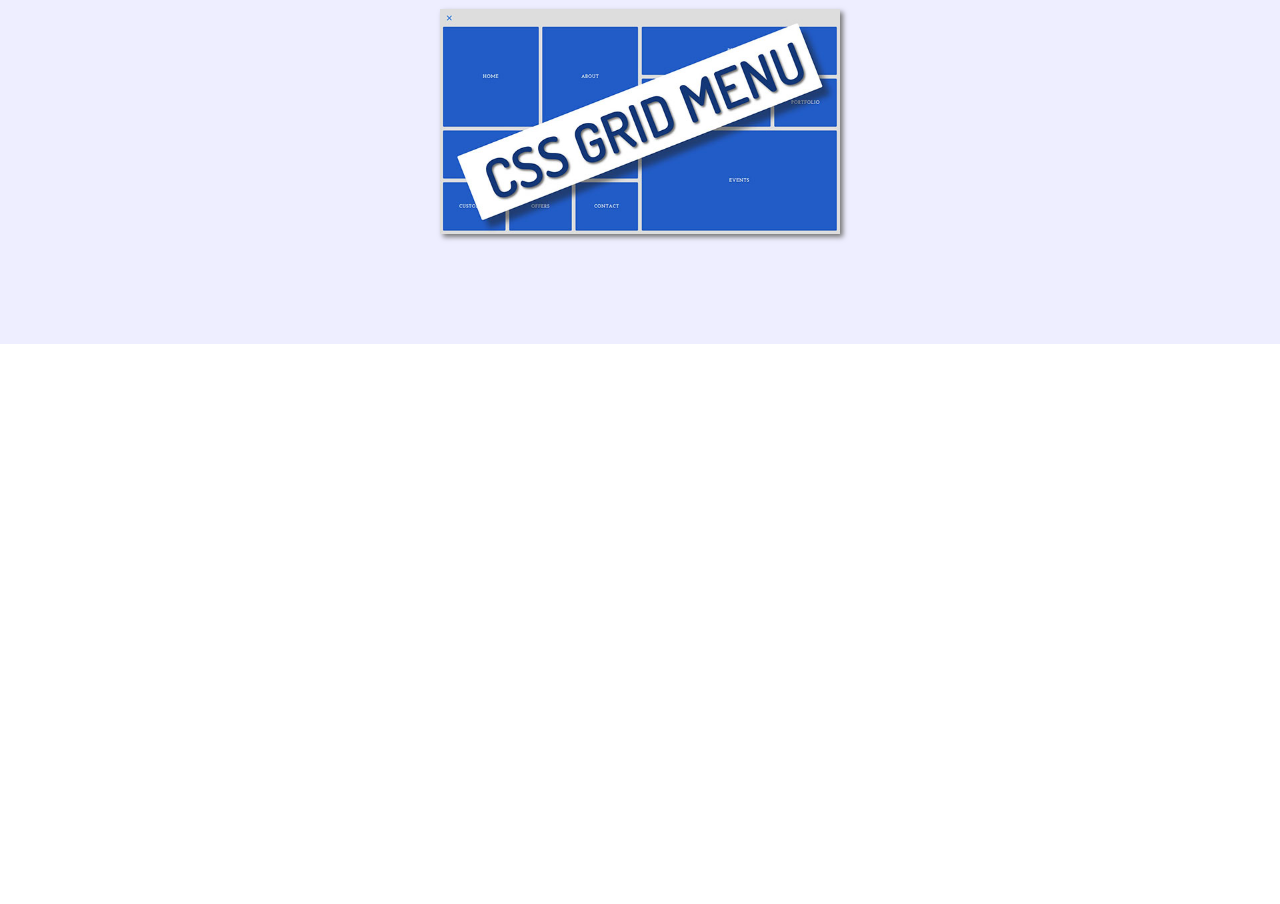
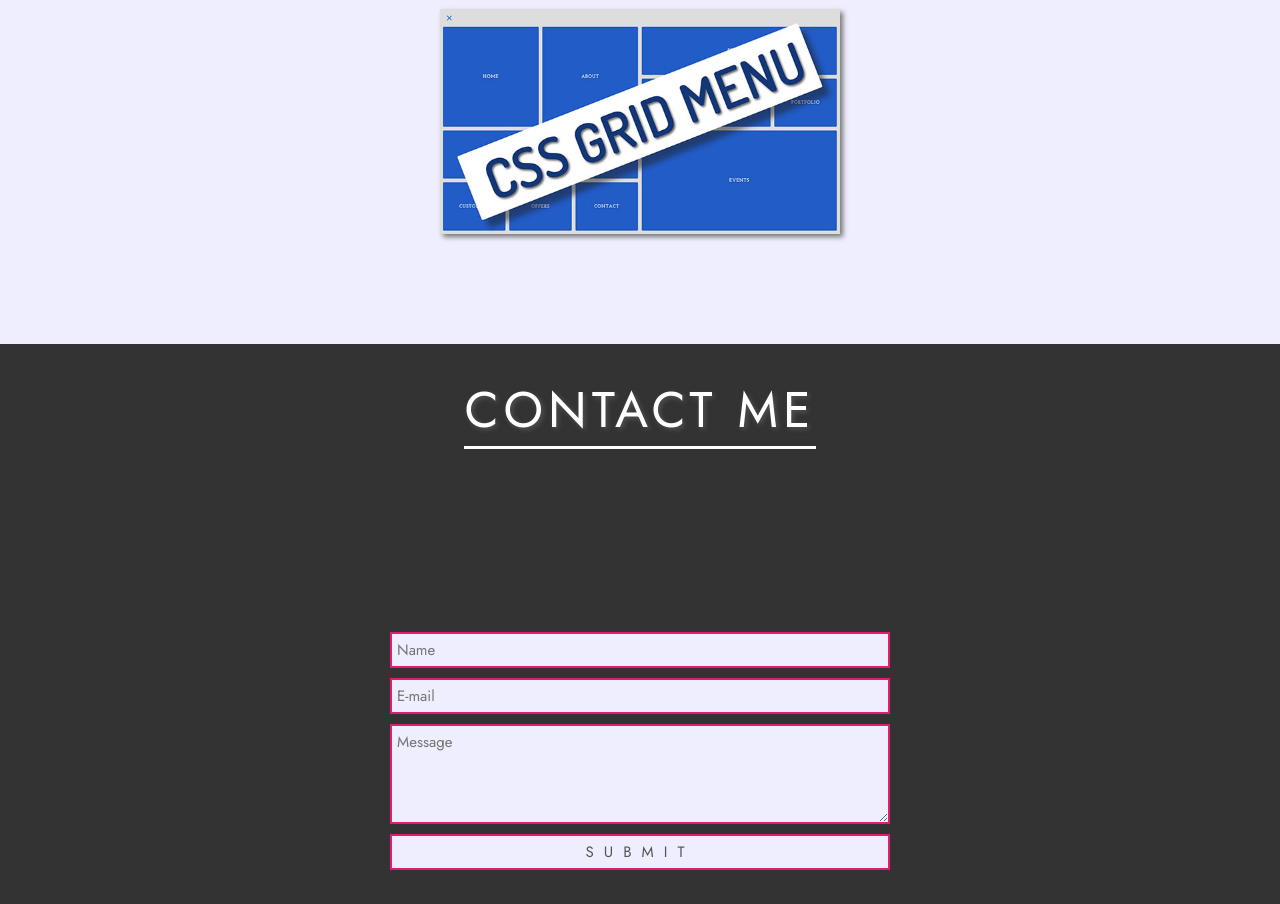
Before and after one commit to Daniel-1017/website-layout, a plain HTML site: page personal-portfolio/index.html in a window 1280 px wide. Shown: the part 3294-4198 px from the top of the page. Before the commit the page ends 3638 px from the top, so only its background shows below. Drawn offline with Linux system fonts and the light colour scheme.

Commit message:
51 Contact Section

```diff
--- a/personal-portfolio/index.html
+++ b/personal-portfolio/index.html
@@ -233,6 +233,18 @@
     </section>
     <!-- End of Section 3 -->
 
+    <!-- Section 4 -->
+    <section class="section-4">
+      <h1 class="section-heading section-4-heading">Contact Me</h1>
+      <form class="contact-form center">
+        <input type="text" placeholder="Name" />
+        <input type="email" placeholder="E-mail" />
+        <textarea placeholder="Message"></textarea>
+        <input type="submit" value="submit" class="contact-form-btn" />
+      </form>
+    </section>
+    <!-- End of Section 4 -->
+
     <script src="script.js"></script>
   </body>
 </html>
--- a/personal-portfolio/style.css
+++ b/personal-portfolio/style.css
@@ -295,3 +295,52 @@ html {
   transition: bottom 0.3s 0.3s;
 }
 /* End of Section 3 */
+
+/* Section 4 */
+.section-4 {
+  width: 100%;
+  height: 70vh;
+  background-color: #333;
+  display: flex;
+  justify-content: space-evenly;
+  align-items: center;
+  flex-direction: column;
+}
+
+.section-4-heading {
+  color: #fff;
+  box-shadow: none;
+  border-color: #fff;
+}
+
+.contact-form {
+  width: 50rem;
+  flex-direction: column;
+}
+
+.contact-form input,
+.contact-form textarea {
+  width: 100%;
+  padding: 0.5rem;
+  margin: 0.5rem 0;
+  background-color: #eef;
+  font-size: 1.5rem;
+  border: 0.2rem solid #e41c6f;
+  color: #555;
+}
+
+.contact-form textarea {
+  height: 10rem;
+  min-height: 5rem;
+  max-height: 15rem;
+  resize: vertical;
+}
+
+.contact-form-btn {
+  background-color: #e41c6f;
+  color: #fff;
+  text-transform: uppercase;
+  letter-spacing: 1rem;
+  cursor: pointer;
+}
+/* End of Section 4 */
```
